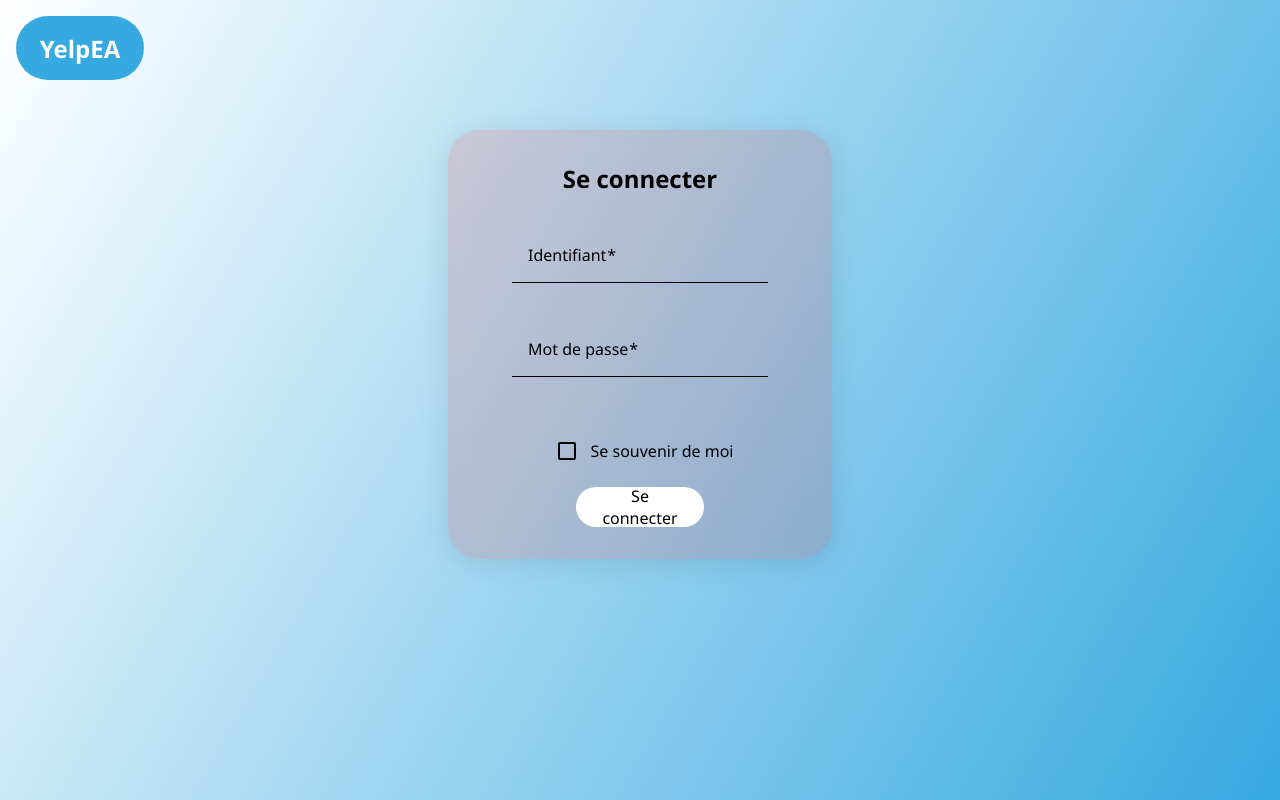
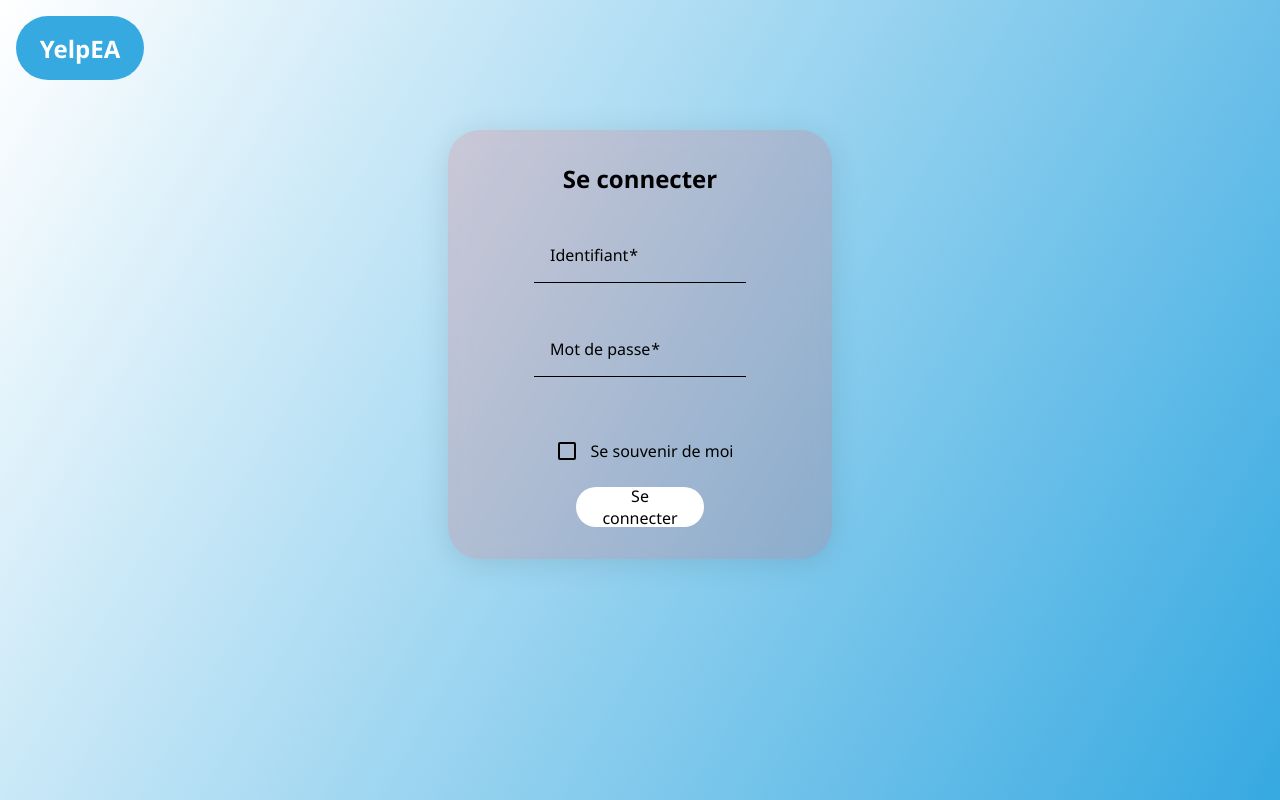
Before and after one commit to BlackZev/Yelp-EA, an Angular app in the folder YelpEaFront/: page /login in a window 1280 px wide. Built offline with nearby package versions, Linux system fonts and the light colour scheme.

Commit message:
Fusion id login/pswd

```diff
--- a/YelpEaFront/src/app/login/login.component.html
+++ b/YelpEaFront/src/app/login/login.component.html
@@ -2,12 +2,12 @@
     <p id="title">Se connecter</p>
 
     <div class="fields">
-        <mat-form-field id="field-login" for="login" appearance="fill">
+        <mat-form-field id="field" for="login" appearance="fill">
             <mat-label>Identifiant</mat-label>
             <input matInput id="login" formControlName="login" placeholder="Identifiant">
         </mat-form-field>
 
-        <mat-form-field id="field-pswd" for="pswd" appearance="fill">
+        <mat-form-field id="field" for="pswd" appearance="fill">
             <mat-label >Mot de passe</mat-label>
             <input matInput id="pswd" formControlName="pswd" type="password" placeholder="Mot de passe">
         </mat-form-field>
--- a/YelpEaFront/src/app/login/login.component.scss
+++ b/YelpEaFront/src/app/login/login.component.scss
@@ -24,7 +24,7 @@
     gap: 1em;
 }
 
-.fields #field-login, .fields #field-pswd {
+.field {
     width: 20vw;
 }
 
--- a/YelpEaFront/src/app/login/login.component.ts
+++ b/YelpEaFront/src/app/login/login.component.ts
@@ -33,5 +33,6 @@ export class LoginComponent {
   onSubmit() {
     if (this.loginForm.valid) {
       this.router.navigate(['/restaurants']);
-    }  }
+    }
+  }
 }
```
